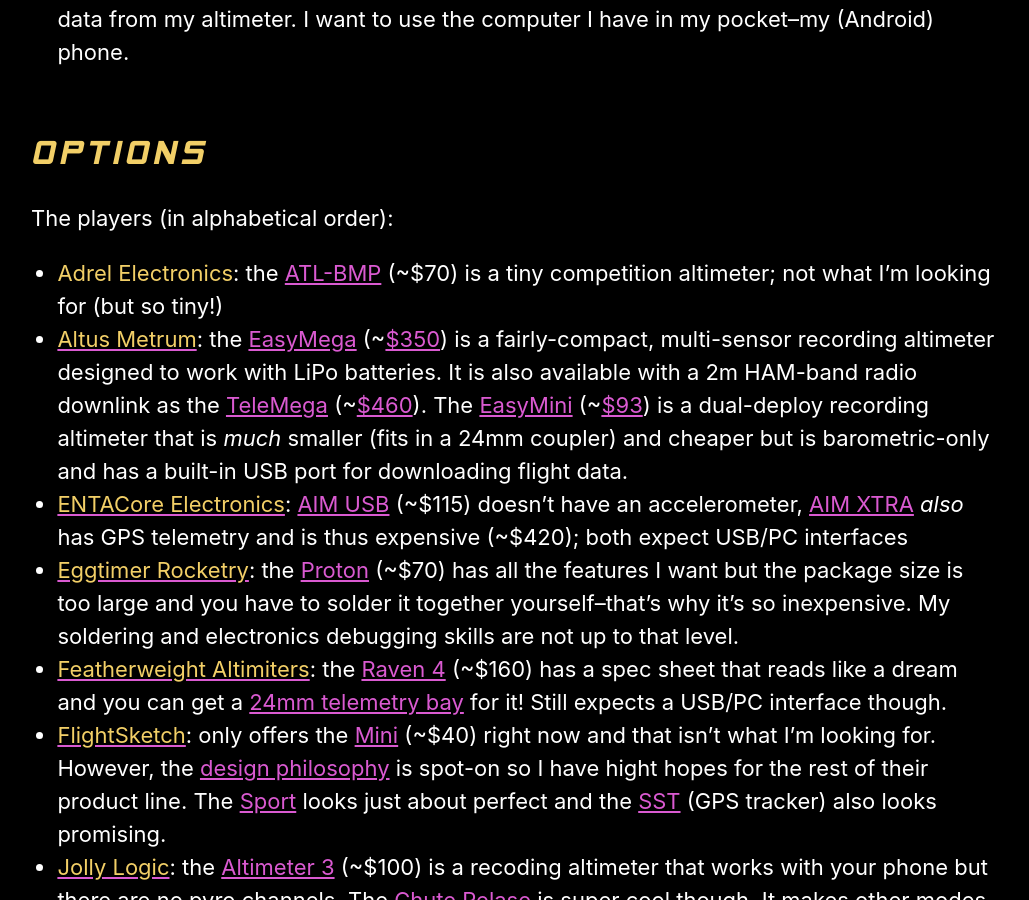
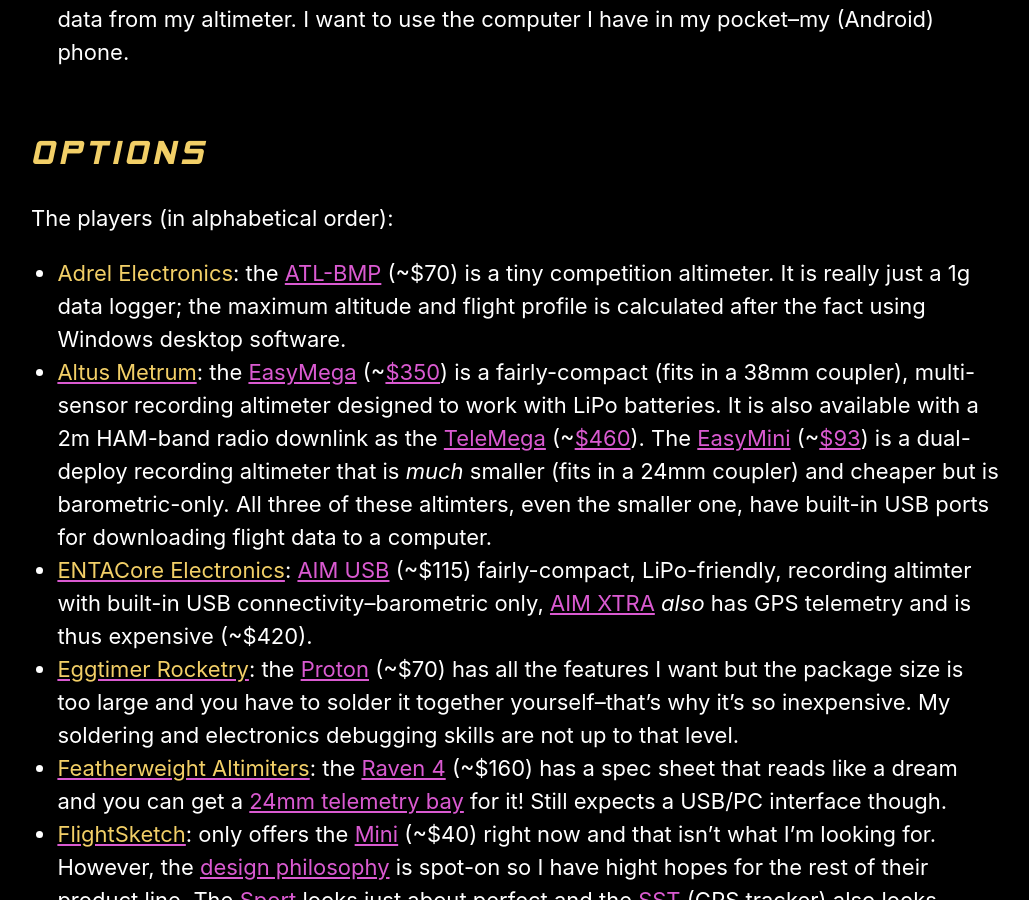
Before and after one commit to rocketlabdelta/rocketlabdelta.com, a Jekyll site: the page built from _posts/2020-02-14-altimiters-in-2020.md, in a window 1280 px wide and 900 px high, scrolled down 1151 px. Shown: the whole window, without its empty margins (125-1154 px from the left). Built offline with Jekyll 4.4.1, drawn with Linux system fonts in a browser that asks for light colours.

Commit message:
Copy editing

```diff
--- a/_posts/2020-02-14-altimiters-in-2020.md
+++ b/_posts/2020-02-14-altimiters-in-2020.md
@@ -26,9 +26,9 @@
 ## Options
 The players (in alphabetical order):
 
-- **Adrel Electronics**: the [ATL-BMP][8] (~$70) is a tiny competition altimeter; not what I'm looking for (but so tiny!)
-- [**Altus Metrum**][9]: the [EasyMega][9a] (~[$350][9b]) is a fairly-compact, multi-sensor recording altimeter designed to work with LiPo batteries. It is also available with a 2m HAM-band radio downlink as the [TeleMega][9c] (~[$460][9d]). The [EasyMini][9e] (~[$93][9f]) is a dual-deploy recording altimeter that is _much_ smaller (fits in a 24mm coupler) and cheaper but is barometric-only and has a built-in USB port for downloading flight data.
-- [**ENTACore Electronics**][10]: [AIM USB][10a] (~$115) doesn't have an accelerometer, [AIM XTRA][10b] _also_ has GPS telemetry and is thus expensive (~$420); both expect USB/PC interfaces
+- **Adrel Electronics**: the [ATL-BMP][8] (~$70) is a tiny competition altimeter. It is really just a 1g data logger; the maximum altitude and flight profile is calculated after the fact using Windows desktop software.
+- [**Altus Metrum**][9]: the [EasyMega][9a] (~[$350][9b]) is a fairly-compact (fits in a 38mm coupler), multi-sensor recording altimeter designed to work with LiPo batteries. It is also available with a 2m HAM-band radio downlink as the [TeleMega][9c] (~[$460][9d]). The [EasyMini][9e] (~[$93][9f]) is a dual-deploy recording altimeter that is _much_ smaller (fits in a 24mm coupler) and cheaper but is barometric-only. All three of these altimters, even the smaller one, have built-in USB ports for downloading flight data to a computer.
+- [**ENTACore Electronics**][10]: [AIM USB][10a] (~$115) fairly-compact, LiPo-friendly, recording altimter with built-in USB connectivity--barometric only, [AIM XTRA][10b] _also_ has GPS telemetry and is thus expensive (~$420).
 - [**Eggtimer Rocketry**][11]: the [Proton][11a] (~$70) has all the features I want but the package size is too large and you have to solder it together yourself--that's why it's so inexpensive. My soldering and electronics debugging skills are not up to that level.
 - [**Featherweight Altimiters**][12]: the [Raven 4][12a] (~$160) has a spec sheet that reads like a dream and you can get a [24mm telemetry bay][12b] for it! Still expects a USB/PC interface though.
 - [**FlightSketch**][13]: only offers the [Mini][13a] (~$40) right now and that isn't what I'm looking for. However, the [design philosophy][13b] is spot-on so I have hight hopes for the rest of their product line. The [Sport][13c] looks just about perfect and the [SST][13d] (GPS tracker) also looks promising.
```
